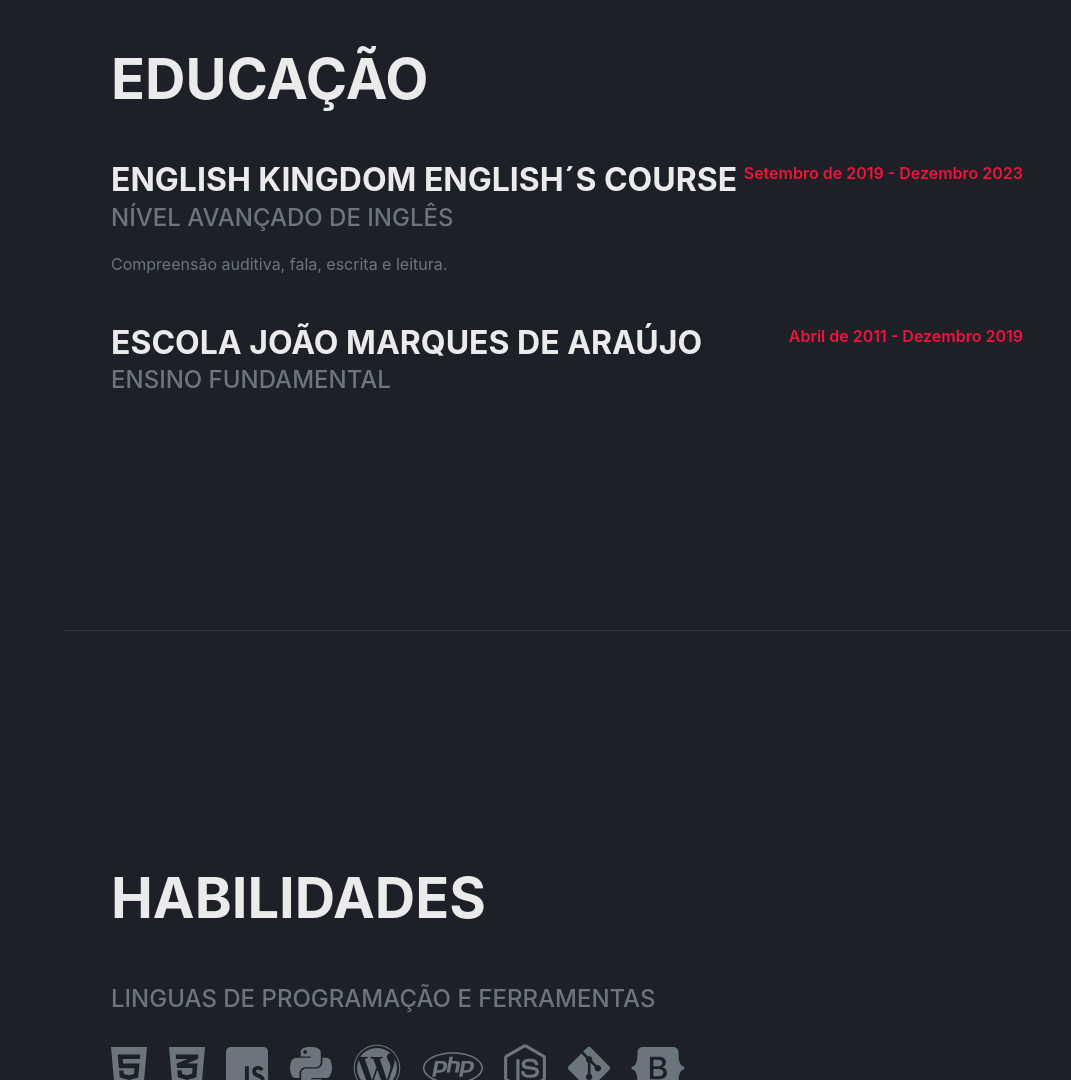
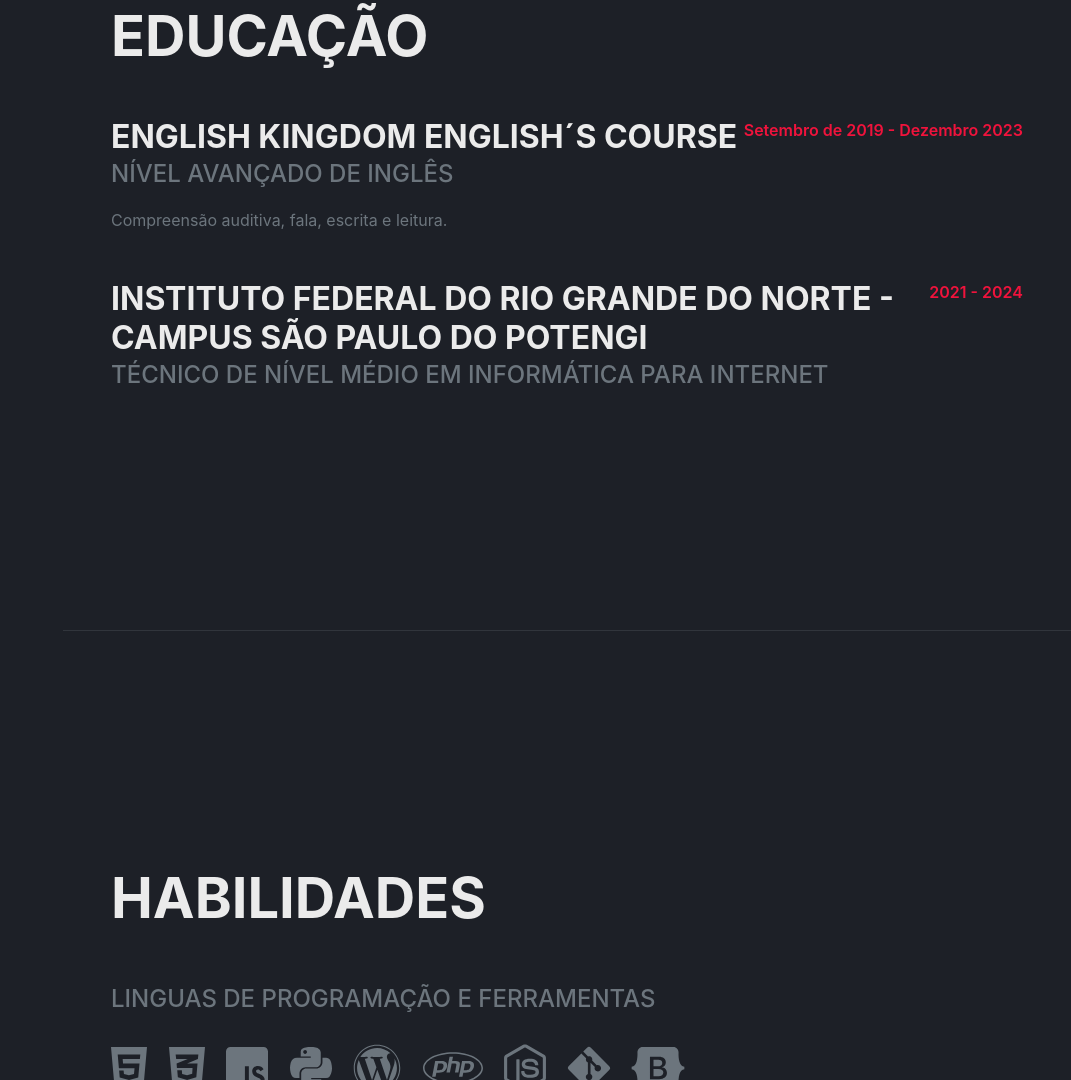
Before and after one commit to Fabbio-Studios/my-portfolio, a plain HTML site: page index.html in a window 1280 px wide. Shown: the part 1772-2852 px from the top of the page, without its empty margins (209-1280 px from the left). Drawn offline with nearby package versions, Linux system fonts and the light colour scheme; a web font is replaced by a local one.

Commit message:
education section update

```diff
--- a/index.html
+++ b/index.html
@@ -90,12 +90,12 @@
                         </div>
                         <div class="flex-shrink-0"><span class="text-primary">Setembro de 2019 - Dezembro 2023</span></div>
                     </div>
-                    <div class="d-flex flex-column flex-md-row justify-content-between">
+                    <div class="d-flex flex-column flex-md-row justify-content-between mb-5">
                         <div class="flex-grow-1">
-                            <h3 class="mb-0">Escola João Marques de Araújo</h3>
-                            <div class="subheading mb-3">Ensino Fundamental</div>
+                            <h3 class="mb-0">Instituto Federal do Rio Grande do Norte - Campus São Paulo do Potengi</h3>
+                            <div class="subheading mb-3">Técnico de Nível Médio em Informática para Internet</div>
                         </div>
-                        <div class="flex-shrink-0"><span class="text-primary">Abril de 2011 - Dezembro 2019</span></div>
+                        <div class="flex-shrink-0"><span class="text-primary">2021 - 2024</span></div>
                     </div>
                 </div>
             </section>
```
